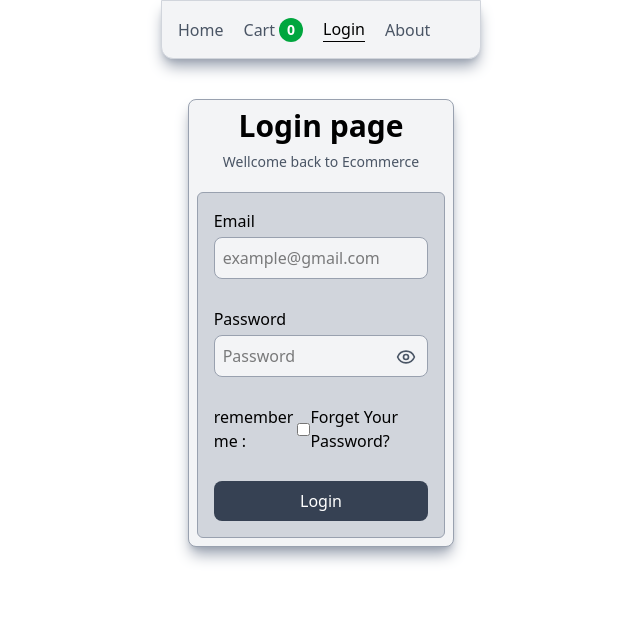
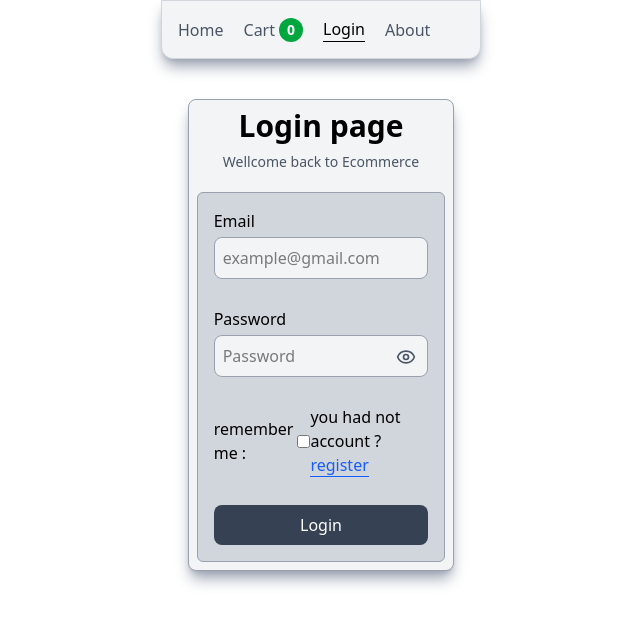
Before and after one commit to sobhanjaferi/Ecommerce, a Next.js app: page /auth/login in a window 1280 px wide. Shown: the top 626 px of the page, without its empty margins (319-959 px from the left). Built offline with nearby package versions, Linux system fonts and the light colour scheme.

Commit message:
[ADD] login form logic

```diff
--- a/src/app/auth/login/page.tsx
+++ b/src/app/auth/login/page.tsx
@@ -1,10 +1,10 @@
-import LoginContainer from '@/features/auth/login/LoginContainer'
+import LoginForm from '@/features/auth/login/LoginForm'
 import type { ReactElement } from 'react'
 
 export default function LoginPage(): ReactElement {
   return (
     <div className='flex justify-center items-center'>
-      <LoginContainer />
+      <LoginForm />
     </div>
   )
 }
--- a/src/constants/users.constant.ts
+++ b/src/constants/users.constant.ts
@@ -7,4 +7,9 @@ export const USERS: UserListType = [
     email: 'sobhanj238@gmail.com',
     password: 'Sobhan 1387',
   },
+  {
+    id: v4(),
+    email: 'sobhanjafarii87@gmail.com',
+    password: 'Sobhan 1387',
+  },
 ]
--- a/src/features/auth/login/Form.tsx
+++ b/src/features/auth/login/Form.tsx
@@ -1,21 +1,17 @@
-'use client'
-
-import IconButton from '@/components/IconButton'
-import { Eye, EyeClosed } from 'lucide-react'
-import { useState, type ReactElement } from 'react'
+import { FormEvent, type ReactElement } from 'react'
 import FormField from './FormField'
 import Button from '@/components/Button'
+import PasswordField from './PasswordField'
+import Link from 'next/link'
 
-export default function LoginForm(): ReactElement {
-  const [isShowPassword, setIsShowPassword] = useState<boolean>(false)
-
-  const handleClickShowPassword = (): void => {
-    setIsShowPassword(!isShowPassword)
-  }
-
+export default function Form({
+  handleSubmit,
+}: {
+  handleSubmit: (e: FormEvent<HTMLFormElement>) => Promise<void>
+}): ReactElement {
   return (
     <form
-      method='GET'
+      onSubmit={handleSubmit}
       className='h-full w-full bg-gray-300 rounded-md border border-gray-400 p-4 flex flex-col gap-7'
     >
       <ul className='w-full flex flex-col justify-between gap-7'>
@@ -28,22 +24,7 @@ export default function LoginForm(): ReactElement {
           required
         />
 
-        <FormField
-          label='Password'
-          type={isShowPassword ? 'text' : 'password'}
-          name='password'
-          id='password'
-          placeholder='Password'
-          required
-          className='relative'
-        >
-          <IconButton
-            onClick={handleClickShowPassword}
-            className='absolute right-2 top-9 text-gray-600'
-          >
-            {isShowPassword ? <EyeClosed size={20} /> : <Eye size={20} />}
-          </IconButton>
-        </FormField>
+        <PasswordField name='password' />
 
         <li className='w-full flex justify-between items-center'>
           <div className='flex justify-between items-center gap-1'>
@@ -57,13 +38,19 @@ export default function LoginForm(): ReactElement {
             />
           </div>
 
-          <span className='active:opacity-30 transition-all duration-200 cursor-pointer'>
-            Forget Your Password?
+          <span>
+            you had not account ?{' '}
+            <Link
+              href={'/auth/register'}
+              className='active:opacity-30 transition-all duration-200 text-blue-600 border-b'
+            >
+              register
+            </Link>
           </span>
         </li>
       </ul>
 
-      <Button type='submit' color='gray' className='w-full'>
+      <Button color='gray' className='w-full' type='submit'>
         Login
       </Button>
     </form>
--- /dev/null
+++ b/src/features/auth/login/FormContainer.tsx
@@ -0,0 +1,37 @@
+'use client'
+
+import type { FormEvent, ReactElement } from 'react'
+import { toast } from 'react-toastify'
+import Form from './Form'
+
+export default function FormContainer(): ReactElement {
+  const handleSubmit = async (e: FormEvent<HTMLFormElement>): Promise<void> => {
+    e.preventDefault()
+
+    const formData = new FormData(e.currentTarget)
+    const emailValue = formData.get('email') as string
+    const passwordValue = formData.get('password') as string
+    const data = { email: emailValue, password: passwordValue }
+
+    try {
+      const req = await fetch('/api/auth/login/users', {
+        method: 'POST',
+        headers: { 'Content-Type': 'application/json' },
+        body: JSON.stringify(data),
+      })
+
+      const res = await req.json()
+
+      if (!req.ok) {
+        toast.error(res.message)
+        return
+      }
+
+      toast.success(res.message)
+    } catch {
+      toast.error('Network error. Please try again.')
+    }
+  }
+
+  return <Form handleSubmit={handleSubmit} />
+}
--- a/src/features/auth/login/LoginContainer.tsx
+++ /dev/null
@@ -1,6 +0,0 @@
-import type { ReactElement } from 'react'
-import Login from './LoginForm'
-
-export default function LoginContainer(): ReactElement {
-  return <Login />
-}
--- a/src/features/auth/login/LoginForm.tsx
+++ b/src/features/auth/login/LoginForm.tsx
@@ -1,7 +1,7 @@
 import type { ReactElement } from 'react'
-import LoginForm from './Form'
+import FormContainer from './FormContainer'
 
-export default function Login(): ReactElement {
+export default function LoginForm(): ReactElement {
   return (
     <div className='w-10/12 bg-gray-100 shadow-lg shadow-gray-400 border border-gray-400 rounded-lg p-2 flex flex-col gap-5'>
       <div className='flex flex-col justify-between items-center gap-2 w-full'>
@@ -9,7 +9,7 @@ export default function Login(): ReactElement {
         <p className='text-gray-600 text-sm'>Wellcome back to Ecommerce</p>
       </div>
 
-      <LoginForm />
+      <FormContainer />
     </div>
   )
 }
--- /dev/null
+++ b/src/features/auth/login/PasswordField.tsx
@@ -0,0 +1,37 @@
+'use client'
+
+import { useState, type ReactElement } from 'react'
+import FormField from './FormField'
+import IconButton from '@/components/IconButton'
+import { Eye, EyeClosed } from 'lucide-react'
+
+export default function PasswordField({
+  name,
+}: {
+  name: string
+}): ReactElement {
+  const [isShowPassword, setIsShowPassword] = useState<boolean>(false)
+
+  const handleClickShowPassword = (): void => {
+    setIsShowPassword(!isShowPassword)
+  }
+
+  return (
+    <FormField
+      label='Password'
+      type={isShowPassword ? 'text' : 'password'}
+      name={name}
+      id='password'
+      placeholder='Password'
+      required
+      className='relative'
+    >
+      <IconButton
+        onClick={handleClickShowPassword}
+        className='absolute right-2 top-9 text-gray-600'
+      >
+        {isShowPassword ? <EyeClosed size={20} /> : <Eye size={20} />}
+      </IconButton>
+    </FormField>
+  )
+}
```
